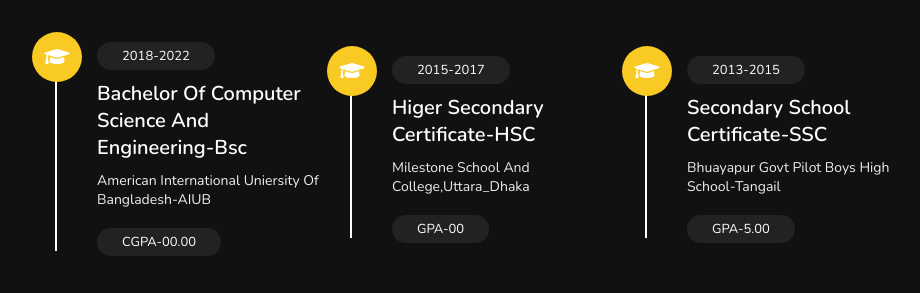
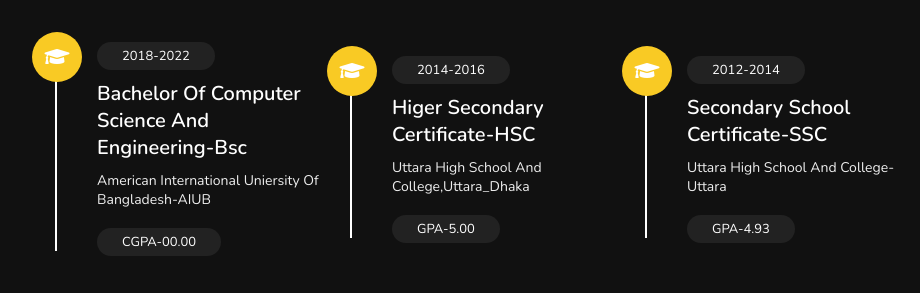
Before and after one commit to mostofasarker/responsive-personal-website, a plain HTML site: page index.html in a window 1280 px wide. Shown: the part 1688-1981 px from the top of the page, without its empty margins (345-1265 px from the left). Drawn offline with nearby package versions, Linux system fonts and the light colour scheme.

Commit message:
Update index.html

```diff
--- a/index.html
+++ b/index.html
@@ -123,22 +123,22 @@
 
         <div class="box">
           <i class="fas fa-graduation-cap"></i>
-          <span>2015-2017</span>
+          <span>2014-2016</span>
           <h3>Higer Secondary Certificate-HSC</h3>
           <p>
-         Milestone School and College,Uttara_Dhaka
+         Uttara High School and College,Uttara_Dhaka
           </p></br>
-          <span>GPA-00</span>
+          <span>GPA-5.00</span>
         </div>
 
         <div class="box">
           <i class="fas fa-graduation-cap"></i>
-          <span>2013-2015</span>
+          <span>2012-2014</span>
           <h3> Secondary School  Certificate-SSC</h3>
           <p>
-        Bhuayapur Govt  Pilot boys High school-Tangail
+        Uttara High school and college-Uttara
           </p></br>
-          <span>GPA-5.00</span>
+          <span>GPA-4.93</span>
         </div>
 
 
```
